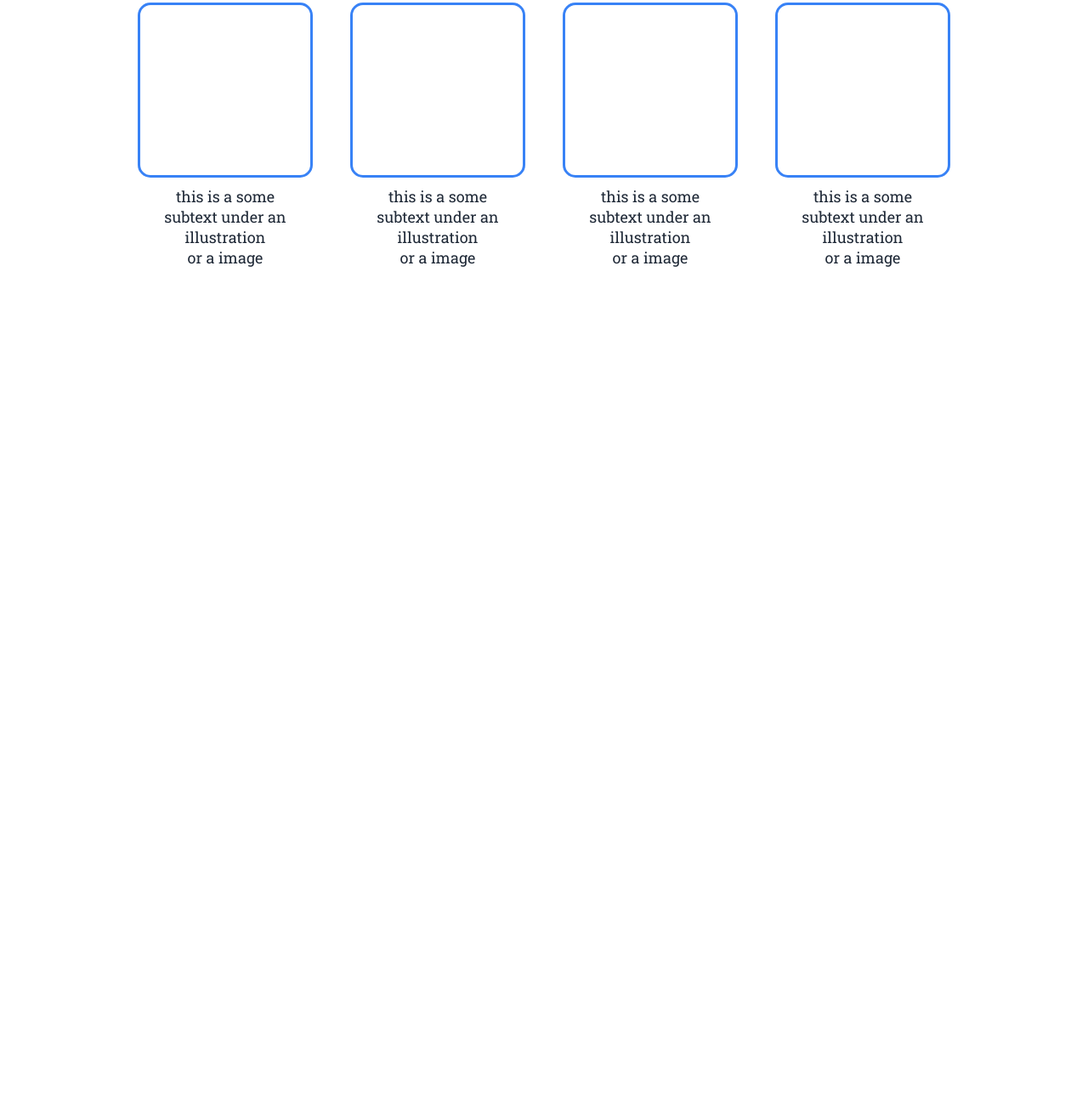
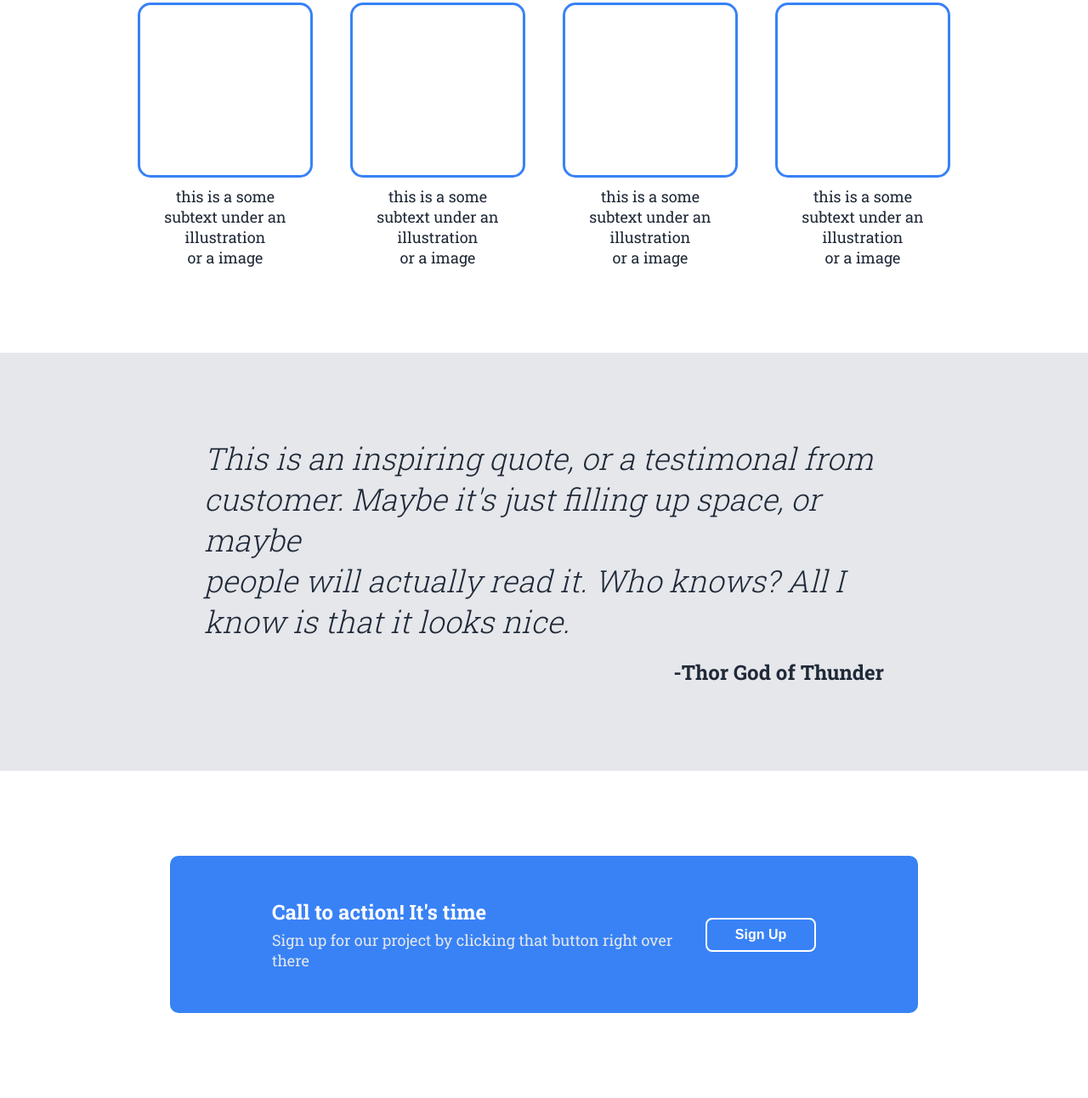
Before and after one commit to Chartso0/Landing-Page, a plain HTML site: page index.html in a window 1280 px wide. Shown: the part 854-2146 px from the top of the page at 85% size. Before the commit the page ends 1269 px from the top, so only its background shows below. Drawn offline with Linux system fonts and the light colour scheme.

Commit message:
Finish Landing Page

```diff
--- a/index.html
+++ b/index.html
@@ -55,5 +55,23 @@
             </div>
         </div>
     </div>
+    <div class="third-section">
+        <h3>This is an inspiring quote, or a testimonal from <br/>customer. Maybe it's just filling up space, or maybe<br/>people will actually read it. Who knows? All I know is that it looks nice.<br/> </h3>
+        <div>
+
+            <p class="p-third"><strong>-Thor God of Thunder</strong></p>
+        </div>
+        </div>
+        <div class="last-div">
+            <div class="blue-container">
+                <div class="left">
+                    <h4>Call to action! It's time</h4>
+                    <p class="last-p">Sign up for our project by clicking that button right over there</p>
+                </div>
+                <div class="right">
+                    <button type="button" class="btn-last-div">Sign Up</button>
+                </div>
+            </div>
+        </div>
 </body>
 </html>
--- a/style.css
+++ b/style.css
@@ -133,3 +133,79 @@ h2 {
     font-size: 18px;
     color: #1F2937;
 }
+
+.third-section {
+    background-color: #E5E7EB;
+    padding: 100px 200px;
+}
+
+h3 {
+    font-size: 36px;
+    font-style: italic;
+    font-weight: 300;
+    color: #1F2937;
+    max-width: 800px;
+    margin: 0 auto 20px auto;
+}
+
+.p-third {
+    font-size: 24px;
+    font-weight: 700;
+    text-align: right;
+    max-width: 800px;
+    margin: 0 auto;
+    color: #1F2937;
+}
+
+.last-div {
+    display: flex;
+    justify-content: center;
+    align-items: center;
+    padding: 100px 200px;
+}
+
+.blue-container {
+    background-color: #3882F6;
+    width: 100%;
+    max-width: 1200px;
+    display: flex;
+    flex-direction: row;
+    justify-content: space-between;
+    align-items: center;
+    padding: 50px 120px;
+    border-radius: 10px;
+}
+
+.left {
+    display: flex;
+    flex-direction: column;
+    gap: 5px;
+}
+
+h4 {
+    font-size: 24px;
+    color: white;
+    font-weight: 700;
+}
+
+.last-p {
+    color: #E5E7EB;
+    font-size: 18px;
+}
+
+.btn-last-div {
+    background-color: #3882F6;
+    color: white;
+    width: 130px;
+    height: 40px;
+    border: 2px solid white;
+    border-radius: 8px;
+    cursor: pointer;
+    font-size: 16px;
+    font-weight: 700;
+}
+
+.btn-last-div:hover {
+    background-color: white;
+    color: #3882F6;
+}
```
